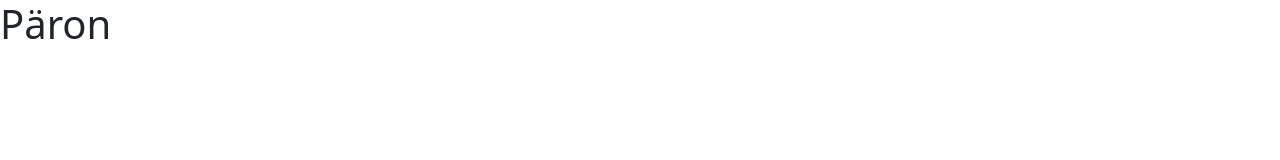
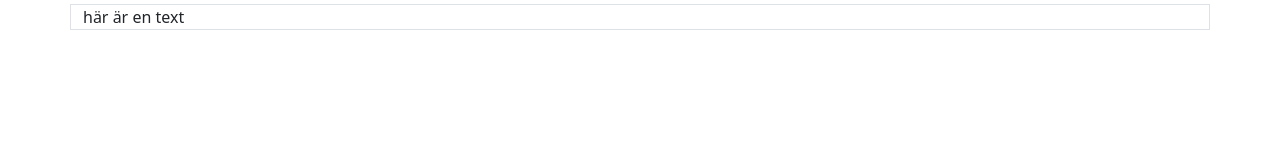
Before and after one commit to WennFr/FlexBoxDemo, a plain HTML site: page index.html in a window 1280 px wide. Drawn offline with nearby package versions, Linux system fonts and the light colour scheme; files that its build step writes are made by us from their sources; files whose address does not match are found by name.

Commit message:
added demo

```diff
--- a/index.html
+++ b/index.html
@@ -12,7 +12,36 @@
    <title>Template</title>
 </head>
 <body>
-    <h1>Päron</h1>
+
+    <!--block element  -->
+   <!-- <div class="border mt-2"> Här är en div</div>
+   <p class="border mt-2">Här är en paragraf</p>
+   <h1 class="border mt-2">Detta är en rubrik</h1>
+   <h2 class="border mt-2">Detta är en rubrik</h2>
+   <h3 class="border mt-2">Detta är en rubrik</h3>
+   <h4 class="border mt-2">Detta är en rubrik</h4>
+   <h5 class="border mt-2">Detta är en rubrik</h5>
+   <h6 class="border mt-2">Detta är en rubrik</h6> -->
+
+
+    <!-- inline element -->
+    <!-- <span class="border mt-2">Detta är ett span</span>
+    <a href="#" class="border mt-2">detta är en länk</a>
+    <i class="border">ikoner</i>
+    <strong class="border">gör något fetstilt</strong>
+    <small class="border">gör texten mindre</small>
+    <img src="" alt="alternativ text om inte bilden visas eller när man går övver bilden"> -->
+
+
+    <!--Container  -->
+    <!-- <div class="container-fluid border">här är en text</div> -->
+
+    <div class="border container mt-1">här är en text</div>
+
+
+    <!-- <div class="border" style="margin: 5px 0px; padding: 10px">här är en text</div> -->
+
+
 
    <script src="https://cdn.jsdelivr.net/npm/bootstrap@5.3.0-alpha1/dist/js/bootstrap.bundle.min.js" integrity="sha384-w76AqPfDkMBDXo30jS1Sgez6pr3x5MlQ1ZAGC+nuZB+EYdgRZgiwxhTBTkF7CXvN" crossorigin="anonymous"></script>
    <script src="js/script.js"></script>
```
